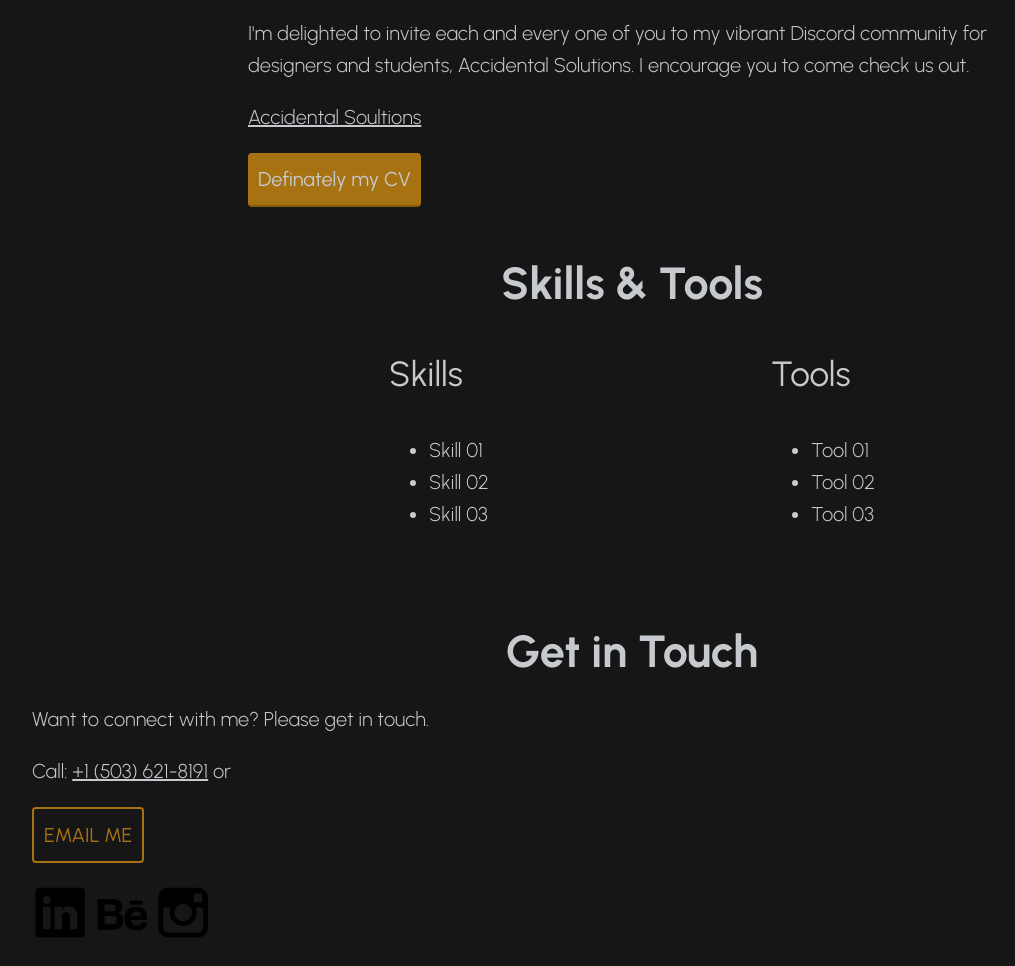
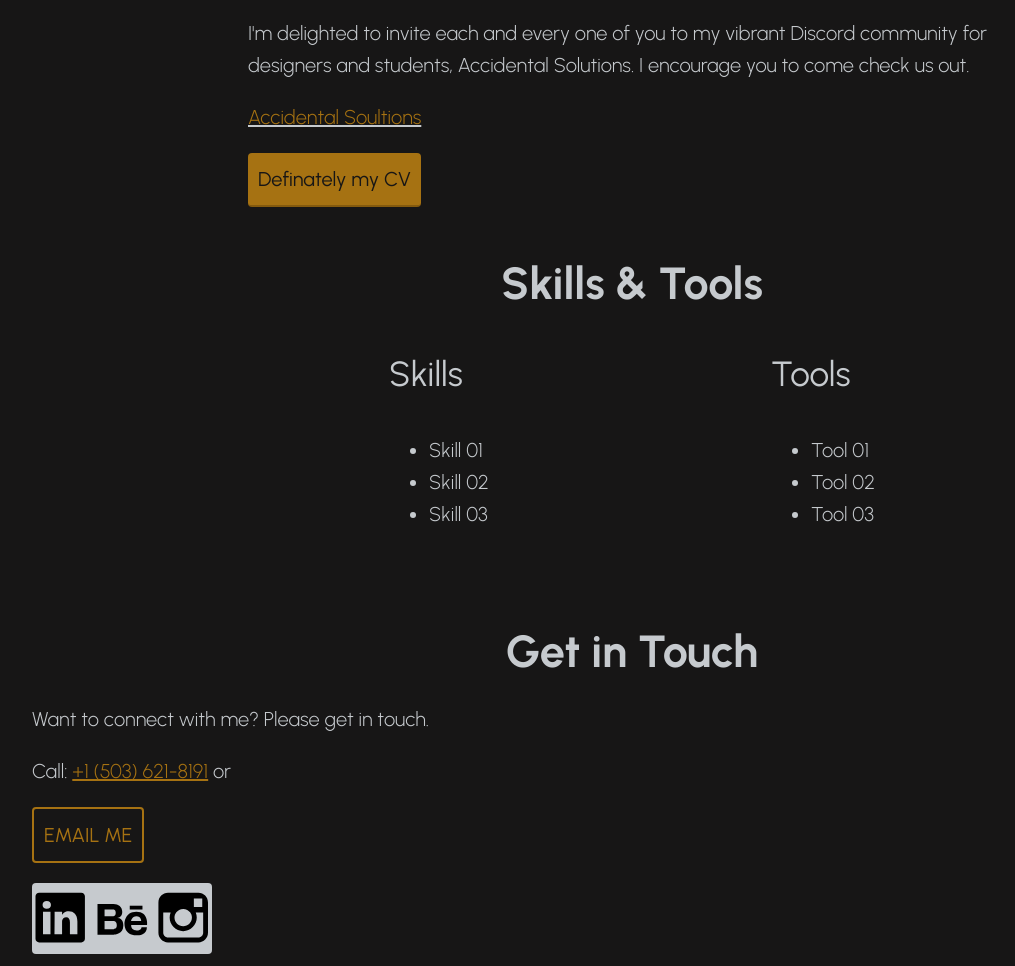
Before and after one commit to andthatsthetruth/stephen_block_design, a plain HTML site: page about.html in a window 1280 px wide. Shown: the part 1796-2762 px from the top of the page, without its empty margins (8-1023 px from the left). Drawn offline with nearby package versions, Linux system fonts and the light colour scheme.

Commit message:
accessability changes

```diff
--- a/about.html
+++ b/about.html
@@ -146,7 +146,7 @@
                     <p>Call: <a href="tel:+15036218191" id="call">+1 (503) 621-8191</a> or </p>
                     <p> <a href="mailto:smblock0489@gmial.com" class="button email">email me</a></p>
                 </div>
-                <div>
+                <div class="socials">
                     <a href="https://www.linkedin.com/in/stephen-block-design/" target="_blank">
                         <svg enable-background="new 0 0 56.693 56.693" height="56.693px" id="linkedin" version="1.1"
                             viewBox="0 0 56.693 56.693" width="56.693px" xml:space="preserve"
--- a/css/styles.css
+++ b/css/styles.css
@@ -55,16 +55,20 @@ h4 {
 }
 
 a {
-  color: #c6cace;
+  color: #a67212;
   text-decoration: none;
 }
 
+li a:visited {
+  color: #a67212;
+}
+
 a:visited {
-  color: #c6cace;
+  color: #171616;
 }
 
 a:hover {
-  color: #a67212;
+  color: #c6cace;
   text-decoration: underline;
 }
 
@@ -233,7 +237,7 @@ main {
 .button {
   display: inline-block;
   background-color: #a67212;
-  color: #c6cace;
+  color: #171616;
   font-weight: 400;
   padding: 10px;
   border-radius: 4px;
@@ -245,7 +249,7 @@ main {
 .button:hover {
   opacity: 0.8;
   text-decoration: none;
-  color: #c6cace;
+  color: #171616;
 }
 
 .button:active {
@@ -284,6 +288,13 @@ footer h2 {
 
 #call {
   text-decoration: underline;
+}
+
+.socials {
+  background-color: #c6cace;
+  padding-top: 5px;
+  width: 180px;
+  border-radius: 4px;
 }
 
 /*
```
Also changed, not shown: index.html (+4 -3 lines).
